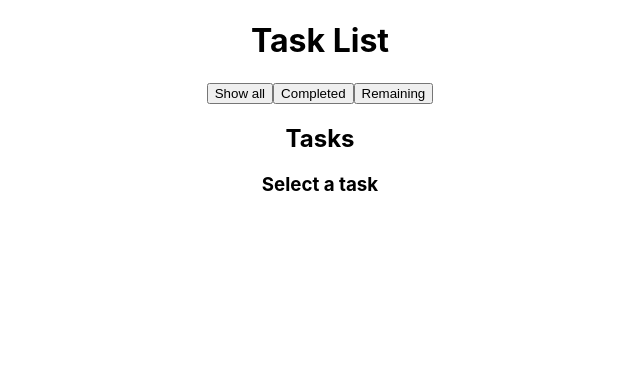
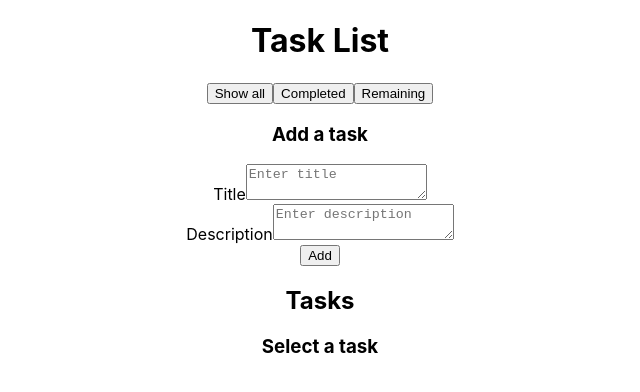
Before and after one commit to fakhri2406/task-list, a React (Create React App) app: page / in a window 1280 px wide. Shown: the top 392 px of the page, without its empty margins (320-960 px from the left). Built offline with nearby package versions, Linux system fonts and the light colour scheme.

Commit message:
added 'NewTaskForm' and updated 'MainLayout'

```diff
--- a/src/components/MainLayout.jsx
+++ b/src/components/MainLayout.jsx
@@ -1,4 +1,5 @@
 import { Outlet } from 'react-router-dom';
+import NewTaskForm from "./tasks/NewTaskForm";
 
 function MainLayout() {
 	return (
@@ -15,6 +16,8 @@ function MainLayout() {
 						<button>Remaining</button>
 					</div>
 
+					<NewTaskForm />
+
 					<h2>Tasks</h2>
 				</div>
 
--- a/src/components/tasks/NewTaskForm.jsx
+++ b/src/components/tasks/NewTaskForm.jsx
@@ -0,0 +1,47 @@
+import React, { useState } from 'react';
+import { useDispatch } from 'react-redux';
+import { addTask } from './tasksSlice';
+
+function NewTaskForm() {
+	const dispatch = useDispatch();
+
+	const [title, setTitle] = useState('');
+	const [description, setDescription] = useState('');
+
+	const handleAddTask = (e) => {
+		e.preventDefault();
+		if (!title.trim()) {
+			return;
+		}
+		dispatch(addTask(title, description));
+		setTitle('');
+		setDescription('');
+	};
+
+	return (
+		<form onSubmit={handleAddTask}>
+			<h3>Add a task</h3>
+			<div>
+				<label>Title</label>
+				<textarea
+					placeholder="Enter title"
+					value={title}
+					onChange={(e) => setTitle(e.target.value)}
+				/>
+			</div>
+
+			<div>
+				<label>Description</label>
+				<textarea
+					placeholder="Enter description"
+					value={description}
+					onChange={(e) => setDescription(e.target.value)}
+				/>
+			</div>
+
+			<button type="submit">Add</button>
+		</form>
+	);
+}
+
+export default NewTaskForm;
```
